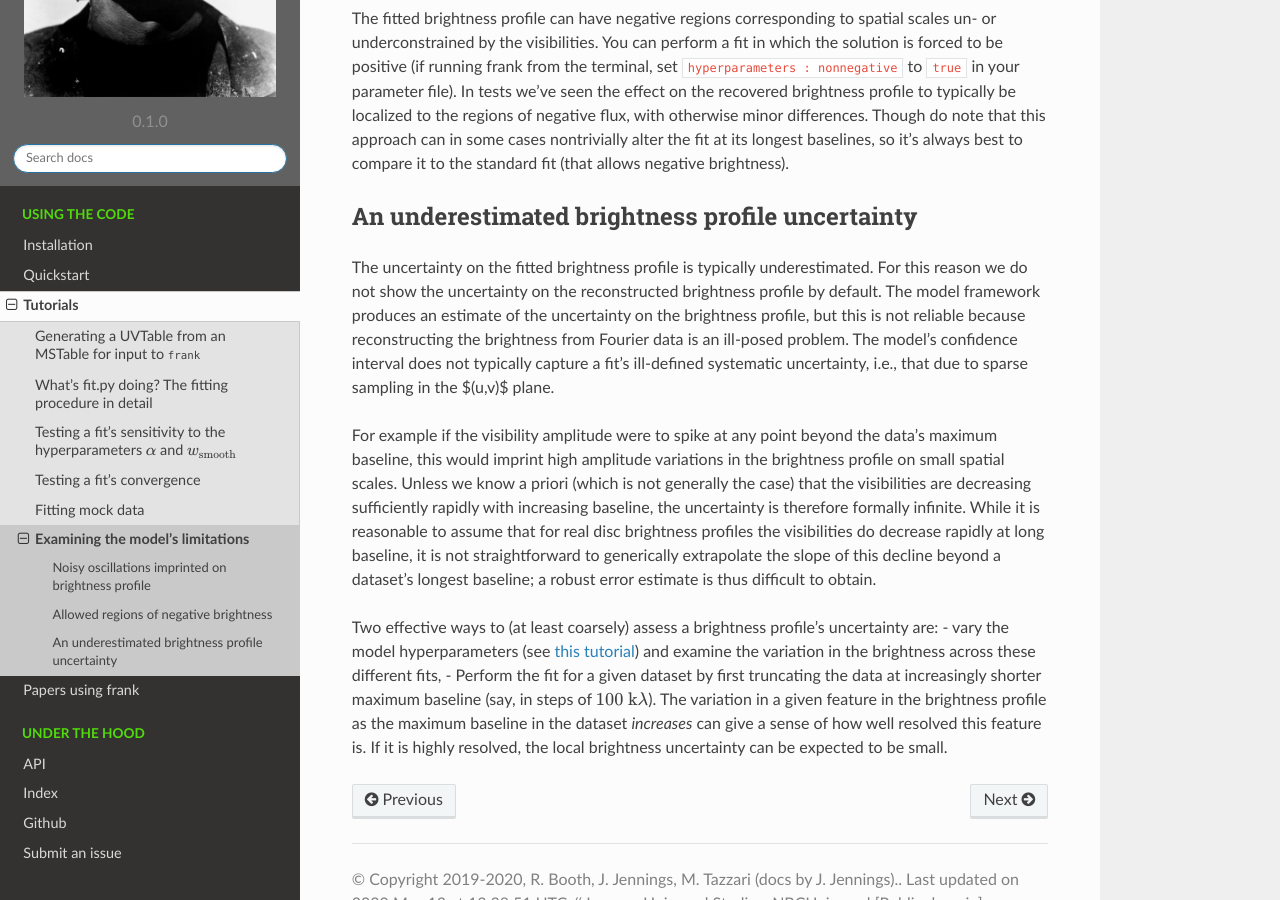
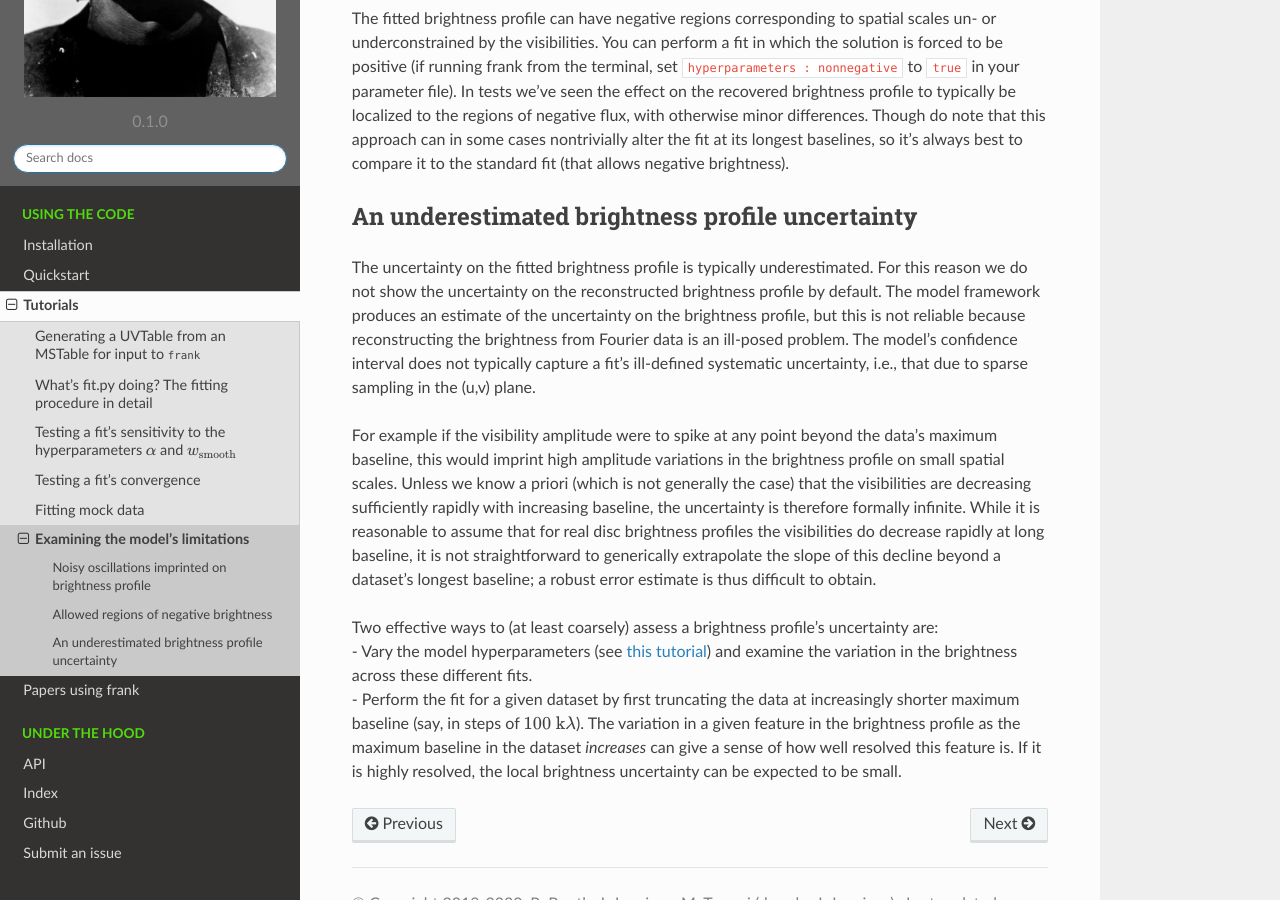
Before and after one commit to discsim/frank, a Sphinx documentation site: the page built from docs/tutorials/model_limitations.rst, in a window 1280 px wide and 900 px high, scrolled down 457 px. Built offline with Sphinx 7.4.7 and the Read the Docs theme 2.0.0, drawn with Linux system fonts in a browser that asks for light colours; formulas are drawn with MathJax 3.

Commit message:
Correct a few .rst syntax typos

```diff
--- a/docs/tutorials/model_limitations.rst
+++ b/docs/tutorials/model_limitations.rst
@@ -1,3 +1,7 @@
+.. |br| raw:: html
+
+    <br>
+
 Examining the model's limitations
 =================================
 
@@ -28,7 +32,7 @@
 The model framework produces an estimate of the uncertainty on the brightness profile,
 but this is not reliable because reconstructing the brightness from Fourier data is an ill-posed problem.
 The model's confidence interval does not typically capture a fit's ill-defined systematic uncertainty,
-i.e., that due to sparse sampling in the $(u,v)$ plane.
+i.e., that due to sparse sampling in the (u,v) plane.
 
 For example if the visibility amplitude were to spike at any point beyond the data's maximum baseline,
 this would imprint high amplitude variations in the brightness profile on small spatial scales.
```
Also changed, not shown: other parts of docs/tutorials/model_limitations.rst (+3 -3 lines), docs/quickstart.rst (+3 -7 lines).
